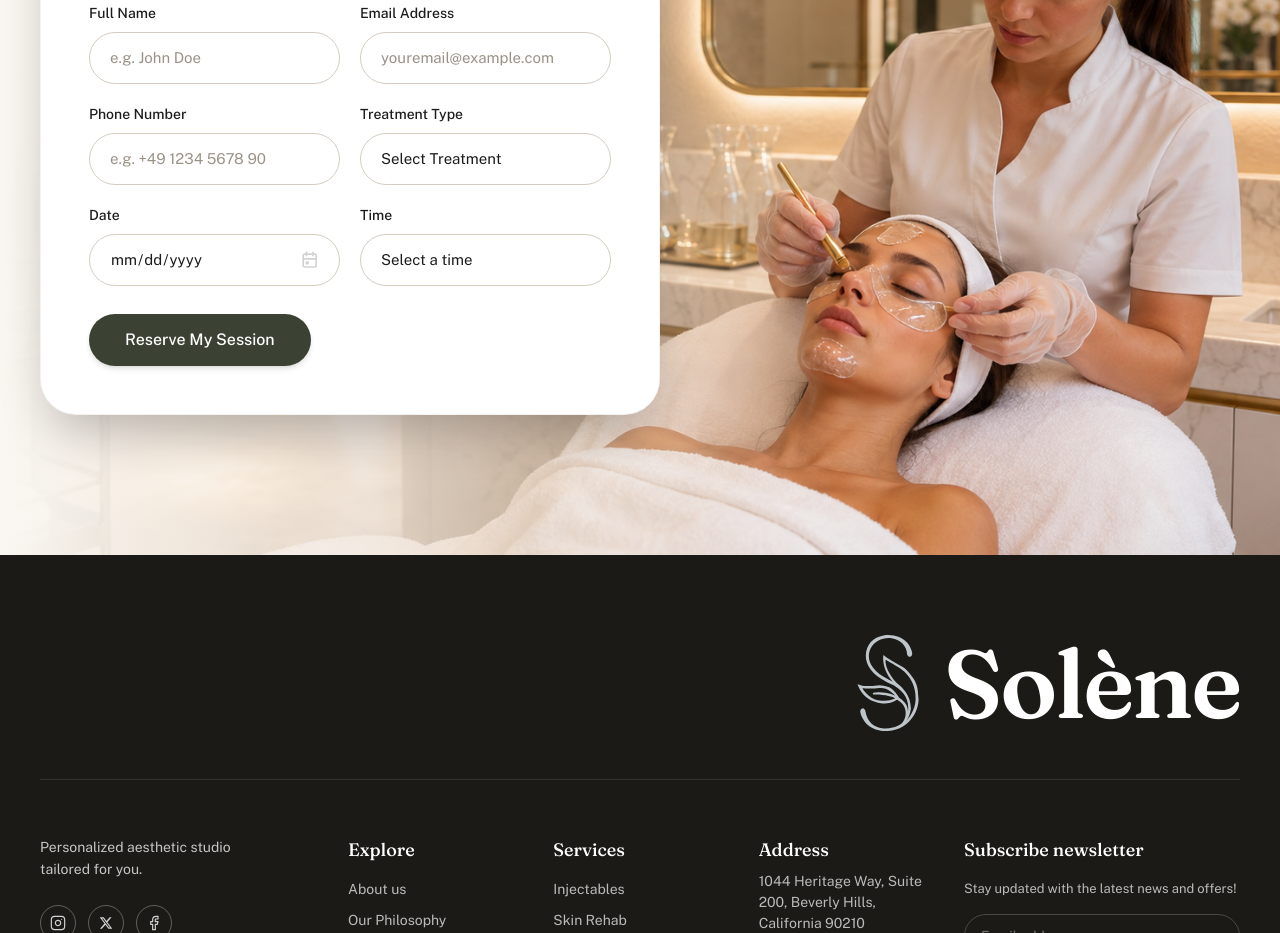
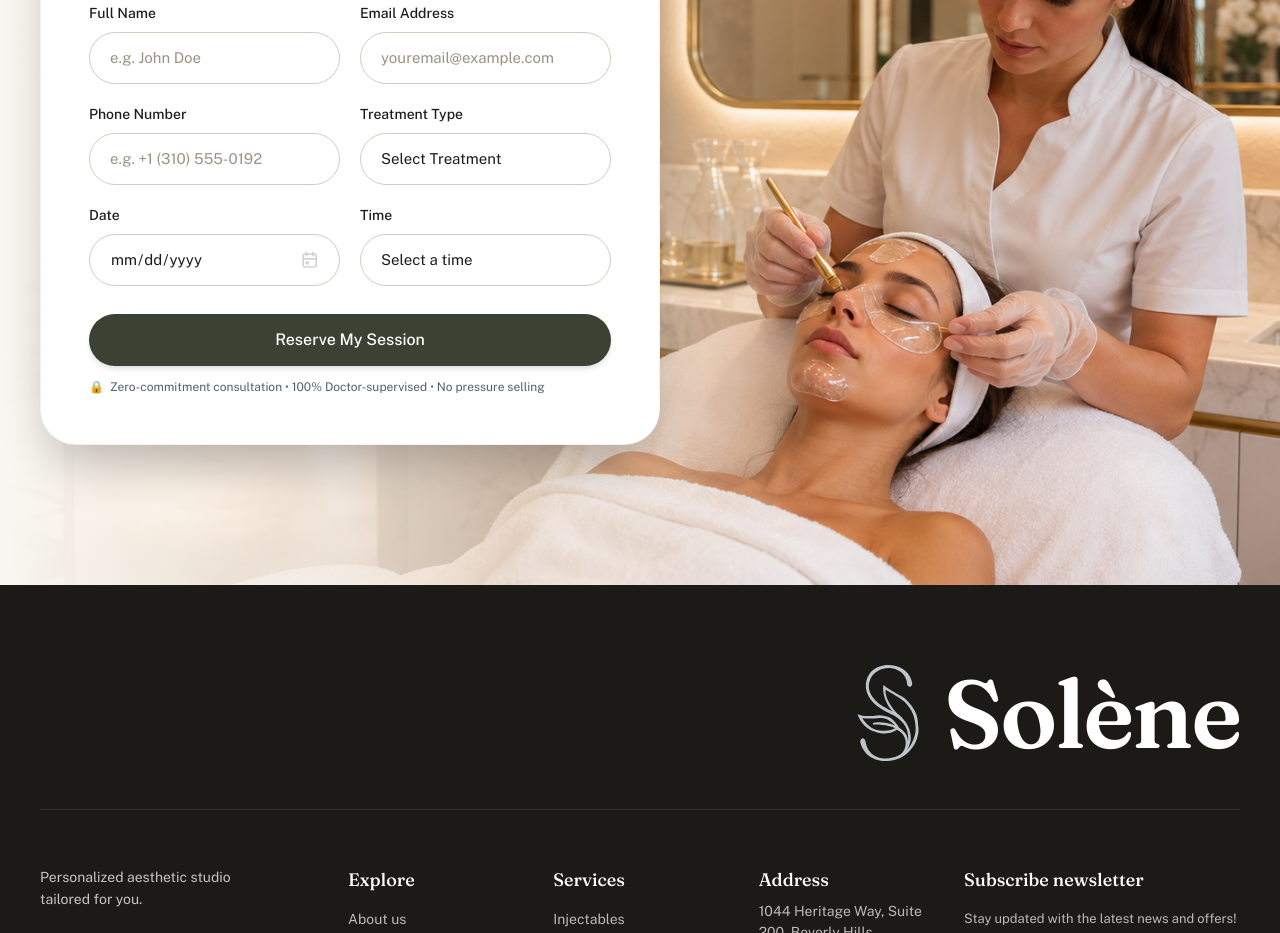
Before and after one commit to grr2292005-commits/medspa-website, a Next.js app: page /about in a window 1280 px wide. Shown: the part 5160-6093 px from the top of the page. Built offline with nearby package versions, Linux system fonts and the light colour scheme.

Commit message:
Implement Conversion Rate Optimization (CRO) enhancements (social proof 5-star ratings, zero-commitment trust micro-copy, autocomplete attributes)

```diff
--- a/src/components/ui/AvatarGroup.tsx
+++ b/src/components/ui/AvatarGroup.tsx
@@ -31,11 +31,18 @@ export const AvatarGroup: React.FC = () => {
         ))}
       </div>
 
-      {/* Caption Text */}
-      <p className="text-[13px] leading-[16px] font-normal tracking-[-0.02em] max-w-[160px]">
-        <span className="text-[#EFE3D8]">400+ </span>
-        <span className="text-[#FFFFFF]">Individuals who have trusted Solène</span>
-      </p>
+      {/* Social Proof Star Rating Stack */}
+      <div className="flex flex-col gap-0.5">
+        <div className="flex items-center gap-1.5">
+          <div className="flex text-[#F59E0B] text-[13px] tracking-tight" aria-label="5 out of 5 stars rating">
+            ★★★★★
+          </div>
+          <span className="text-[12px] font-semibold text-[#EFE3D8]">4.9 / 5.0</span>
+        </div>
+        <p className="text-[12px] leading-[15px] font-normal tracking-[-0.01em] text-[#FFFFFF]/90">
+          400+ Verified Clients in Beverly Hills
+        </p>
+      </div>
     </div>
   );
 };
--- a/src/components/ui/BookingForm.tsx
+++ b/src/components/ui/BookingForm.tsx
@@ -72,6 +72,7 @@ export const BookingForm: React.FC = () => {
                 id="booking-full-name"
                 type="text"
                 required
+                autoComplete="name"
                 placeholder="e.g. John Doe"
                 value={formData.fullName}
                 onChange={(e) =>
@@ -90,6 +91,7 @@ export const BookingForm: React.FC = () => {
                 id="booking-email"
                 type="email"
                 required
+                autoComplete="email"
                 placeholder="youremail@example.com"
                 value={formData.email}
                 onChange={(e) =>
@@ -108,7 +110,8 @@ export const BookingForm: React.FC = () => {
                 id="booking-phone"
                 type="tel"
                 required
-                placeholder="e.g. +49 1234 5678 90"
+                autoComplete="tel"
+                placeholder="e.g. +1 (310) 555-0192"
                 value={formData.phone}
                 onChange={(e) =>
                   setFormData({ ...formData, phone: e.target.value })
@@ -135,7 +138,7 @@ export const BookingForm: React.FC = () => {
                   <option value="" disabled>
                     Select Treatment
                   </option>
-                  <option value="injectables">Injectables</option>
+                  <option value="injectables">Injectables & Sculpting</option>
                   <option value="facials">Facials & Skin Rehab</option>
                   <option value="laser">Laser & Light Therapy</option>
                   <option value="body">Body & Wellness</option>
@@ -216,14 +219,18 @@ export const BookingForm: React.FC = () => {
             </div>
           </div>
 
-          {/* Submit Button */}
-          <div className="pt-2">
+          {/* Submit Button & Conversion Trust Micro-copy */}
+          <div className="pt-2 flex flex-col gap-2.5">
             <button
               type="submit"
-              className="bg-[#3C4233] hover:bg-[#2D3227] text-white rounded-[66px] px-9 h-[52px] font-sans font-medium text-[16px] transition-colors focus-visible:outline-none focus-visible:ring-2 focus-visible:ring-[#3C4233] cursor-pointer shadow-md"
+              className="bg-[#3C4233] hover:bg-[#2D3227] text-white rounded-[66px] px-9 h-[52px] font-sans font-medium text-[16px] transition-colors focus-visible:outline-none focus-visible:ring-2 focus-visible:ring-[#3C4233] cursor-pointer shadow-md w-full sm:w-auto"
             >
               Reserve My Session
             </button>
+            <p className="font-sans text-[12px] text-[#526071] flex items-center gap-1.5 pt-0.5">
+              <span>🔒</span>
+              <span>Zero-commitment consultation • 100% Doctor-supervised • No pressure selling</span>
+            </p>
           </div>
         </form>
       )}
```
